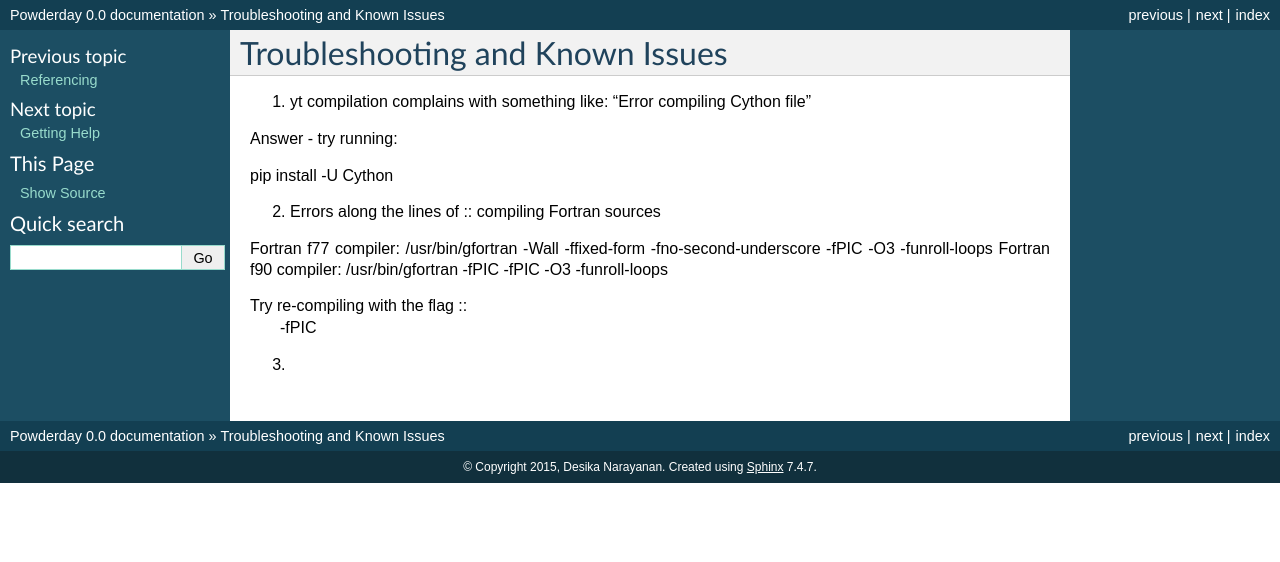
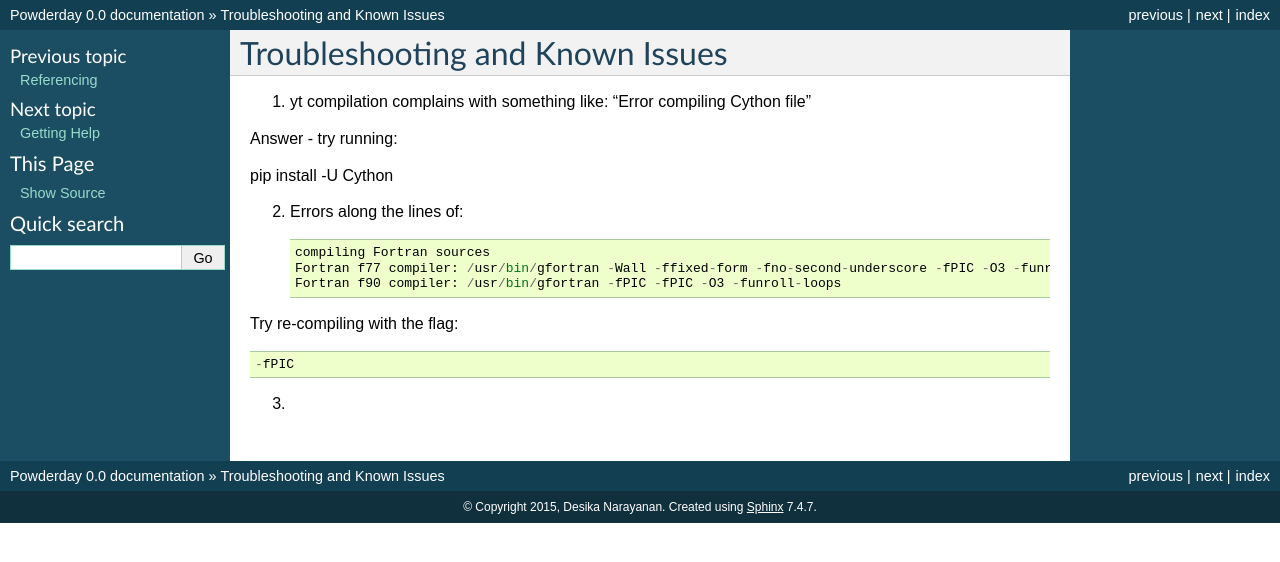
Before and after one commit to dnarayanan/powderday, a Sphinx documentation site: the page built from docs/troubleshooting.rst, in a window 1280 px wide. Shown: the top 562 px of the page. Built offline with Sphinx 7.4.7, drawn with Linux system fonts in a browser that asks for light colours.

Commit message:
more docs update

```diff
--- a/docs/troubleshooting.rst
+++ b/docs/troubleshooting.rst
@@ -7,12 +7,15 @@ Answer - try running::
 
 pip install -U Cython
 
-2. Errors along the lines of ::
-   compiling Fortran sources
-Fortran f77 compiler: /usr/bin/gfortran -Wall -ffixed-form -fno-second-underscore -fPIC -O3 -funroll-loops
-Fortran f90 compiler: /usr/bin/gfortran -fPIC -fPIC -O3 -funroll-loops
+2. Errors along the lines of::
 
-Try re-compiling with the flag ::
+
+     compiling Fortran sources
+     Fortran f77 compiler: /usr/bin/gfortran -Wall -ffixed-form -fno-second-underscore -fPIC -O3 -funroll-loops
+     Fortran f90 compiler: /usr/bin/gfortran -fPIC -fPIC -O3 -funroll-loops
+
+Try re-compiling with the flag::
+
   -fPIC
 
 3.
```
